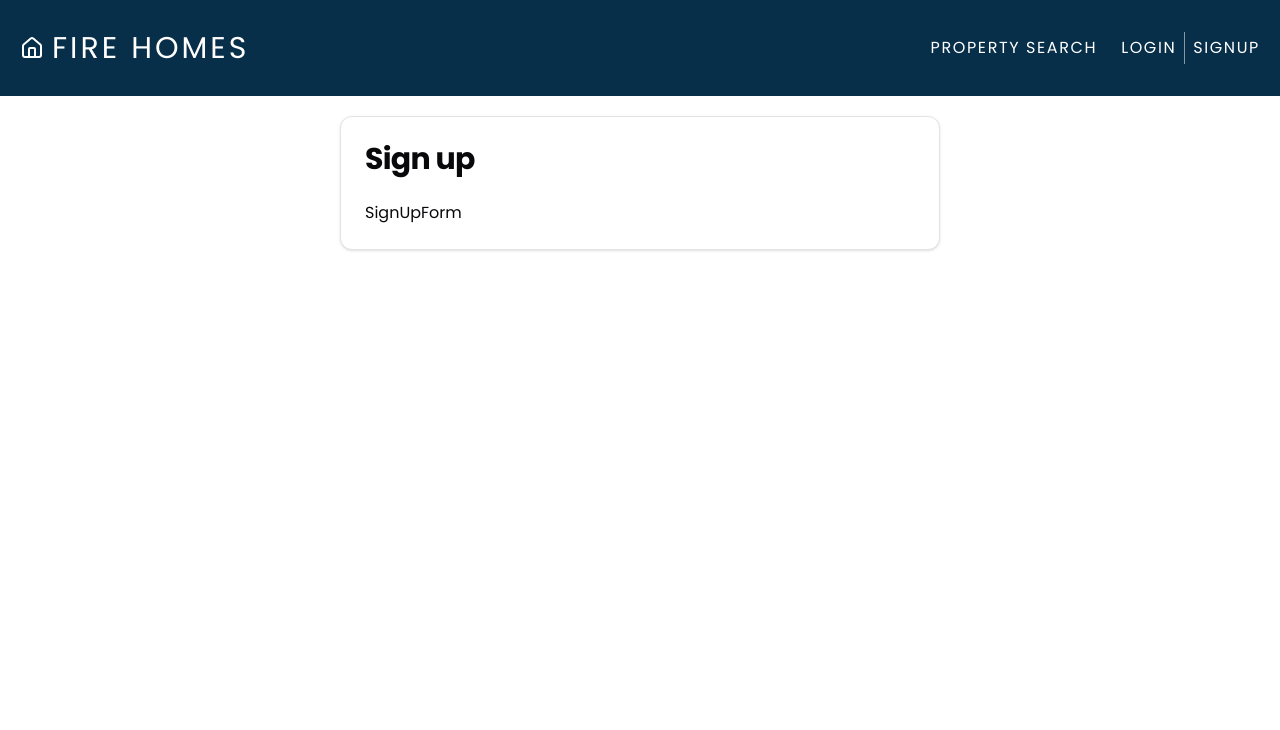
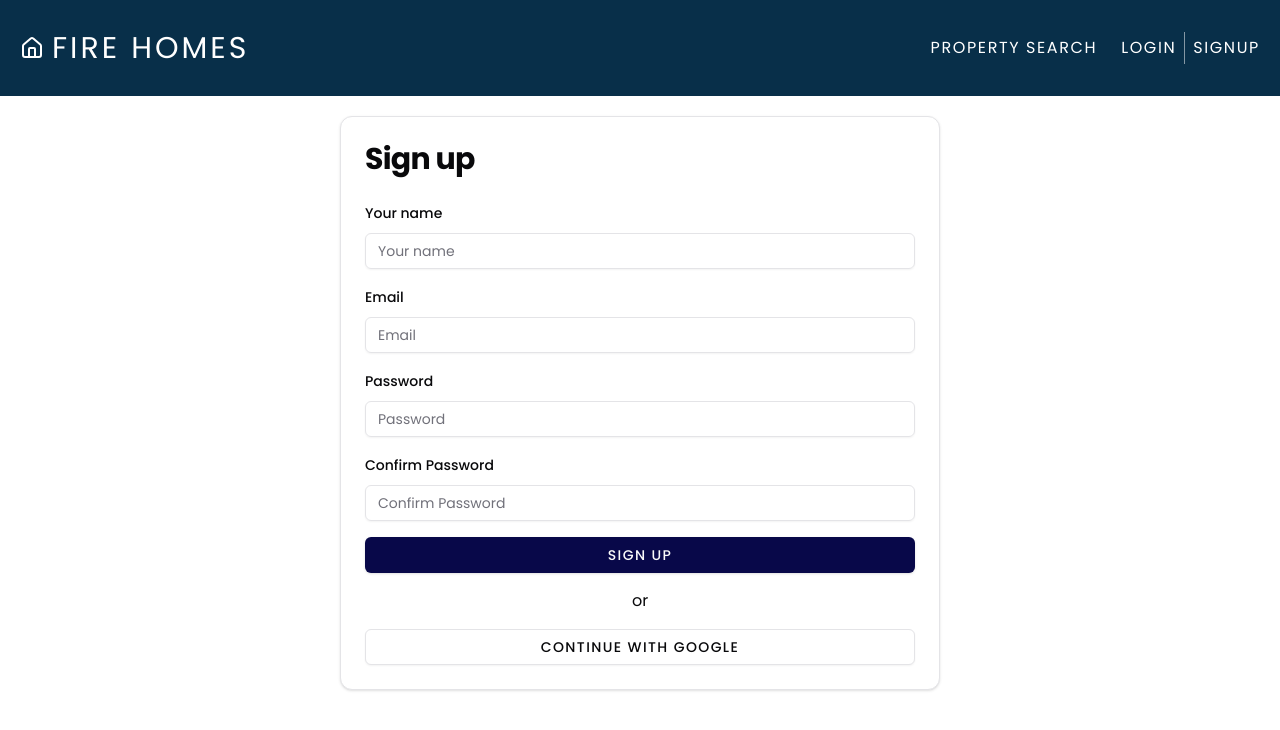
Before and after one commit to peter901/fire-homes-project, a Next.js app: page /signup in a window 1280 px wide. Shown: the top 730 px of the page. Built offline with nearby package versions, Linux system fonts and the light colour scheme; no server answers.

Commit message:
added form ui

```diff
--- a/app/(auth)/signup/SignUpForm.tsx
+++ b/app/(auth)/signup/SignUpForm.tsx
@@ -1,5 +1,16 @@
 "use client";
 
+import ContinueWithGoogleButton from "@/components/ContinueWithGoogleButton";
+import { Button } from "@/components/ui/button";
+import {
+  Form,
+  FormControl,
+  FormField,
+  FormItem,
+  FormLabel,
+  FormMessage,
+} from "@/components/ui/form";
+import { Input } from "@/components/ui/input";
 import { zodResolver } from "@hookform/resolvers/zod";
 import { useForm } from "react-hook-form";
 import z from "zod";
@@ -43,5 +54,81 @@ export default function SignUpForm() {
     },
   });
 
-  return <div>SignUpForm</div>;
+  const handleSubmit = async (data: zodInfer<typeof formSchema>) => {
+    console.log(data);
+  };
+
+  return (
+    <Form {...form}>
+      <form onSubmit={form.handleSubmit(handleSubmit)} className="flex flex-col gap-4" >
+        <FormField
+          control={form.control}
+          name="name"
+          render={({ field }) => {
+            return (
+              <FormItem>
+                <FormLabel>Your name</FormLabel>
+                <FormControl>
+                  <Input {...field} placeholder="Your name" />
+                </FormControl>
+                <FormMessage />
+              </FormItem>
+            );
+          }}
+        />
+        <FormField
+          control={form.control}
+          name="email"
+          render={({ field }) => {
+            return (
+              <FormItem>
+                <FormLabel>Email</FormLabel>
+                <FormControl>
+                  <Input {...field} placeholder="Email" />
+                </FormControl>
+                <FormMessage />
+              </FormItem>
+            );
+          }}
+        />
+        <FormField
+          control={form.control}
+          name="password"
+          render={({ field }) => {
+            return (
+              <FormItem>
+                <FormLabel>Password</FormLabel>
+                <FormControl>
+                  <Input {...field} placeholder="Password" type="password" />
+                </FormControl>
+                <FormMessage />
+              </FormItem>
+            );
+          }}
+        />
+        <FormField
+          control={form.control}
+          name="confirmPassowrd"
+          render={({ field }) => {
+            return (
+              <FormItem>
+                <FormLabel>Confirm Password</FormLabel>
+                <FormControl>
+                  <Input {...field} placeholder="Confirm Password" type="password" />
+                </FormControl>
+                <FormMessage />
+              </FormItem>
+            );
+          }}
+        />
+        <Button type="submit">
+            Sign up
+        </Button>
+        <div className="text-center" >or</div>
+      </form>
+      <div className="mt-4">
+        <ContinueWithGoogleButton />
+      </div>
+    </Form>
+  );
 }
```
